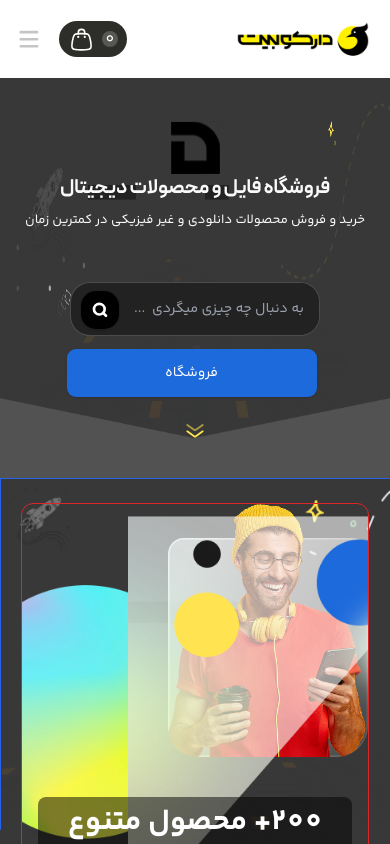
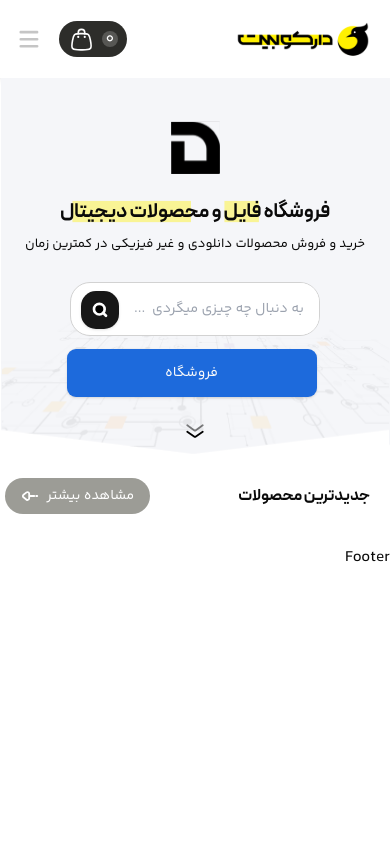
Before and after one commit to stest4031/darkobit, a Next.js app: page / in a window 390 px wide. Shown: the top 844 px of the page. Built offline with nearby package versions, Linux system fonts and the light colour scheme.

Commit message:
feat: LatestProducts develop

```diff
--- a/package.json
+++ b/package.json
@@ -17,6 +17,7 @@
     "next": "14.2.30",
     "react": "^18",
     "react-dom": "^18",
+    "swiper": "^11.2.10",
     "tailwind-merge": "^3.3.1",
     "tailwindcss-animate": "^1.0.7"
   },
--- a/src/app/globals.css
+++ b/src/app/globals.css
@@ -5,6 +5,9 @@
 @layer utilities {
   .text-balance {
     text-wrap: balance;
+  }
+  .flex-center {
+    @apply flex items-center justify-center;
   }
 }
 
@@ -71,12 +74,12 @@
   * {
     @apply border-border;
   }
-  @layer components {
-    .header__nav {
-      @apply flex items-center gap-2.75 py-1.5 pr-1 xl:pr-3 pl-3 xl:pl-5 hover:bg-primary-default md:text-sm xl:text-base text-neutral-600 dark:text-neutral-150 hover:dark:text-dark hover:text-dark rounded-13 transition-all duration-150;
-    }
-  }
   body {
     @apply bg-background text-foreground;
   }
 }
+@layer components {
+  .header__nav {
+    @apply flex items-center gap-2.75 py-1.5 pr-1 xl:pr-3 pl-3 xl:pl-5 hover:bg-primary-default md:text-sm xl:text-base text-neutral-600 dark:text-neutral-150 hover:dark:text-dark hover:text-dark rounded-13 transition-all duration-150;
+  }
+}
--- a/src/app/layout.tsx
+++ b/src/app/layout.tsx
@@ -111,7 +111,7 @@ export default function RootLayout({
   children: React.ReactNode;
 }>) {
   return (
-    <html lang="fa" dir="rtl" className="dark">
+    <html lang="fa" dir="rtl" className="">
       <body
         className={`bg-light dark:bg-dark-200 ${peydaFont.variable} ${yekanBakhFont.variable} antialiased `}
       >
--- a/src/app/page.tsx
+++ b/src/app/page.tsx
@@ -1,11 +1,13 @@
 import { HeroSection } from "@/components/templates/home/HeroSection";
-import SubscriptionBanner from "@/components/SubscriptionBanner";
+import { LatestProducts } from "@/components/templates/home/LatestProducts";
+import SubscriptionBanner from "@/components/templates/home/SubscriptionBanner";
 
 export default function Home() {
   return (
     <main>
       <HeroSection />
-      <SubscriptionBanner/>
+      {/* <SubscriptionBanner /> */}
+      <LatestProducts />
     </main>
   );
 }
--- a/src/components/modules/SVGIcons.tsx
+++ b/src/components/modules/SVGIcons.tsx
@@ -215,6 +215,23 @@ export const SVGIcons = () => {
           <path d="M2 2.144h18.808M2 10.231h18.871M2 18.32h18.871"></path>
         </g>
       </symbol>
+      <symbol
+        xmlns="http://www.w3.org/2000/svg"
+        id="arrow-left"
+        fill="none"
+        viewBox="0 0 22 22"
+      >
+        <path
+          fill="#fff"
+          d="M14.58 10.033a1 1 0 1 1 0 2zm-5.58 2a1 1 0 1 1 0-2zm0-3.578h1zM6.102 7.029l-.61-.793zm0 8.009-.61.792zM9 13.61H8zM2.753 12.46l.61-.793zm0-2.853.61.792zm11.827 1.426v1H9v-2h5.58zM2.753 12.46l.61-.793 3.349 2.578-.61.793-.61.792-3.35-2.578zM9 13.61H8V8.455h2v5.156zM6.102 7.03l.61.792-3.35 2.578-.61-.792-.61-.793 3.35-2.578zM9 8.455H8a.8.8 0 0 0-1.288-.634l-.61-.792-.61-.793C7.333 4.82 10 6.132 10 8.455zm-2.898 6.583.61-.793A.8.8 0 0 0 8 13.611h2c0 2.324-2.667 3.636-4.508 2.22zm-3.35-2.578-.61.792a2.8 2.8 0 0 1 0-4.438l.61.793.61.792a.8.8 0 0 0 0 1.268z"
+        ></path>
+        <path
+          stroke="#fff"
+          strokeLinecap="round"
+          strokeWidth="2"
+          d="M16.74 11.033h1.08"
+        ></path>
+      </symbol>
     </svg>
   );
 };
--- a/src/components/modules/layout/Header.tsx
+++ b/src/components/modules/layout/Header.tsx
@@ -13,7 +13,7 @@ export const Header = () => {
     console.log("header1");
   }
   return (
-    <header className=" bg-light  sm:bg-light-200 sm:dark:bg-dark-300">
+    <header className=" bg-light sm:bg-light-200 sm:dark:bg-dark-300">
       <div className="container hidden lg:block">
         <div className=" flex items-center justify-between py-2.5 lg:py-7.5">
           <div className="flex items-center">
--- /dev/null
+++ b/src/components/templates/home/LatestProducts.tsx
@@ -0,0 +1,20 @@
+"use client";
+
+import React from "react";
+
+export const LatestProducts = () => {
+  return (
+    <section className="container">
+      <div className="flex items-center justify-between mb-8">
+        <p className="font-peyda font-bold shrink-0">جدیدترین محصولات</p>
+        <span className="w-full h-px bg-[#EBEBEB] mx-11"></span>
+        <div className="flex items-center gap-1.5 shrink-0 px-4 py-2 bg-neutral-300 font-medium text-light rounded-20">
+          <p className="text-sm">مشاهده بیشتر</p>
+          <svg className="size-5">
+            <use href="#arrow-left"></use>
+          </svg>
+        </div>
+      </div>
+    </section>
+  );
+};
```
Also changed, not shown: src/components/templates/home/SubscriptionBanner.tsx (renamed from src/components/SubscriptionBanner.tsx, +6 -4 lines), 1 other file (tests, documents, lock files or other folders).
